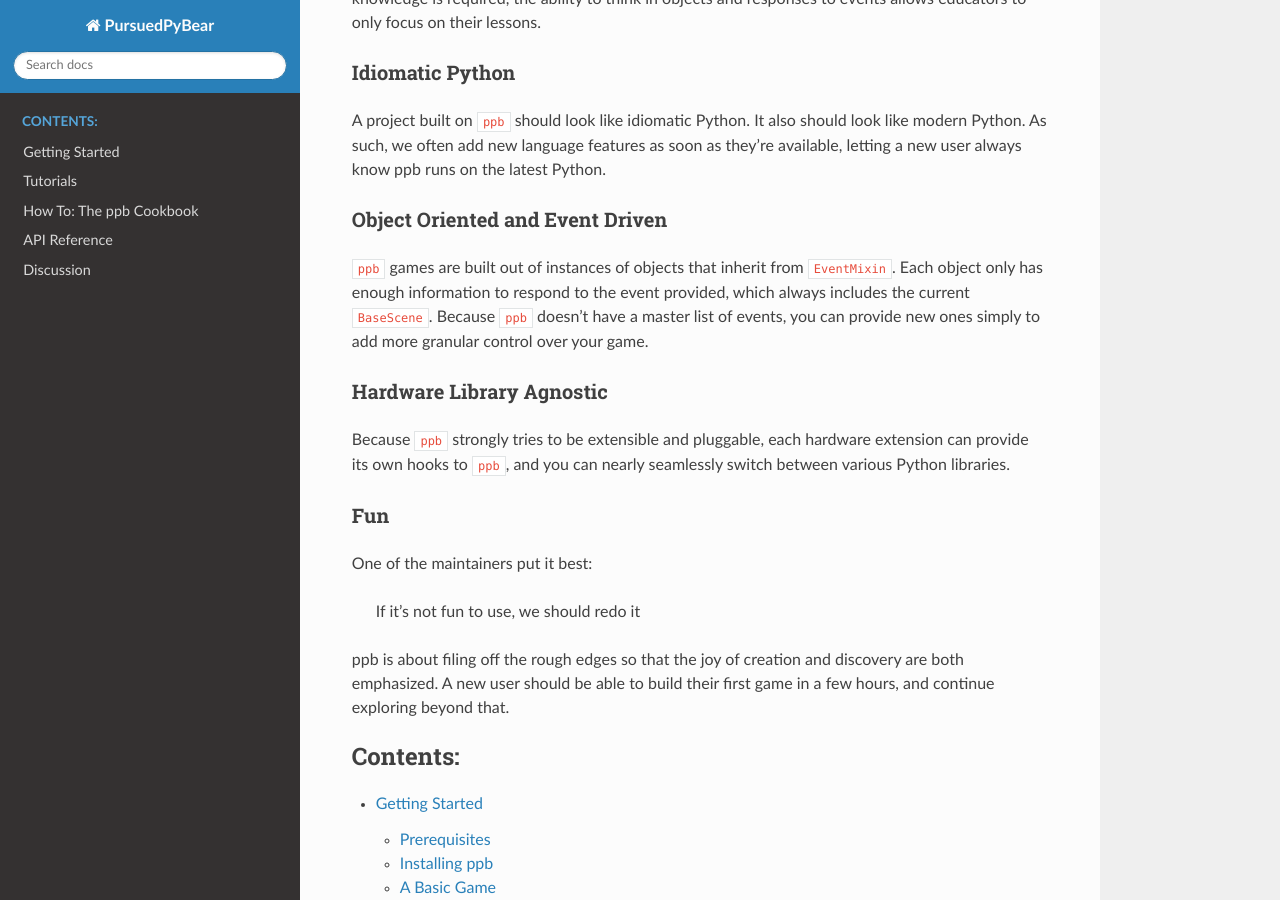
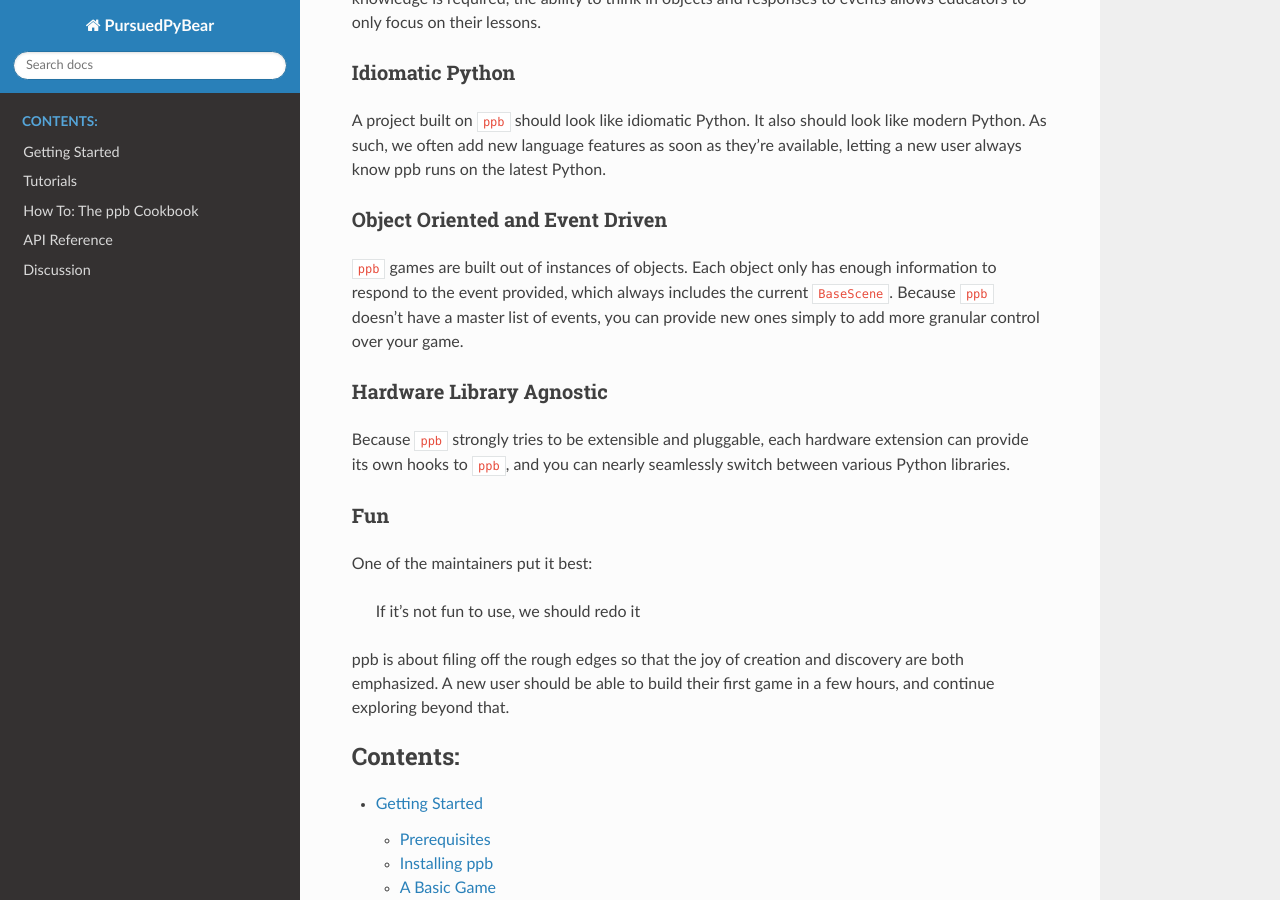
Before and after one commit to ppb/pursuedpybear, a Sphinx documentation site: the page built from docs/index.rst, in a window 1280 px wide and 900 px high, scrolled down 799 px. Built offline with Sphinx 7.4.7 and the Read the Docs theme 2.0.0, drawn with Linux system fonts in a browser that asks for light colours.

Commit message:
Docs: Remove references to EventMixin

```diff
--- a/docs/index.rst
+++ b/docs/index.rst
@@ -49,11 +49,10 @@ ppb runs on the latest Python.
 Object Oriented and Event Driven
 ~~~~~~~~~~~~~~~~~~~~~~~~~~~~~~~~
 
-``ppb`` games are built out of instances of objects that inherit from
-``EventMixin``. Each object only has enough information to respond to
-the event provided, which always includes the current ``BaseScene``.
-Because ``ppb`` doesn’t have a master list of events, you can provide
-new ones simply to add more granular control over your game.
+``ppb`` games are built out of instances of objects. Each object only has
+enough information to respond to the event provided, which always includes the
+current ``BaseScene``. Because ``ppb`` doesn’t have a master list of events,
+you can provide new ones simply to add more granular control over your game.
 
 Hardware Library Agnostic
 ~~~~~~~~~~~~~~~~~~~~~~~~~
```
